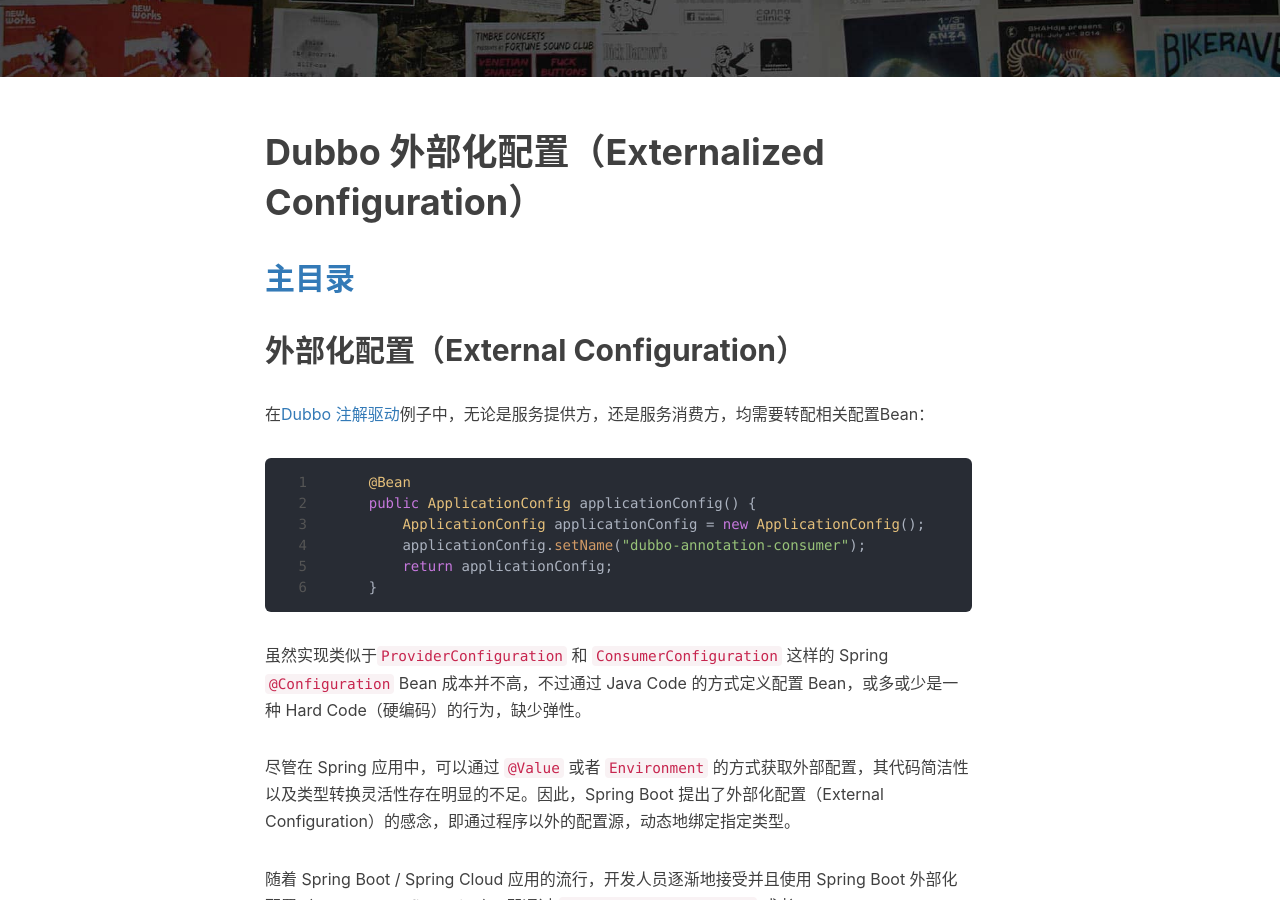
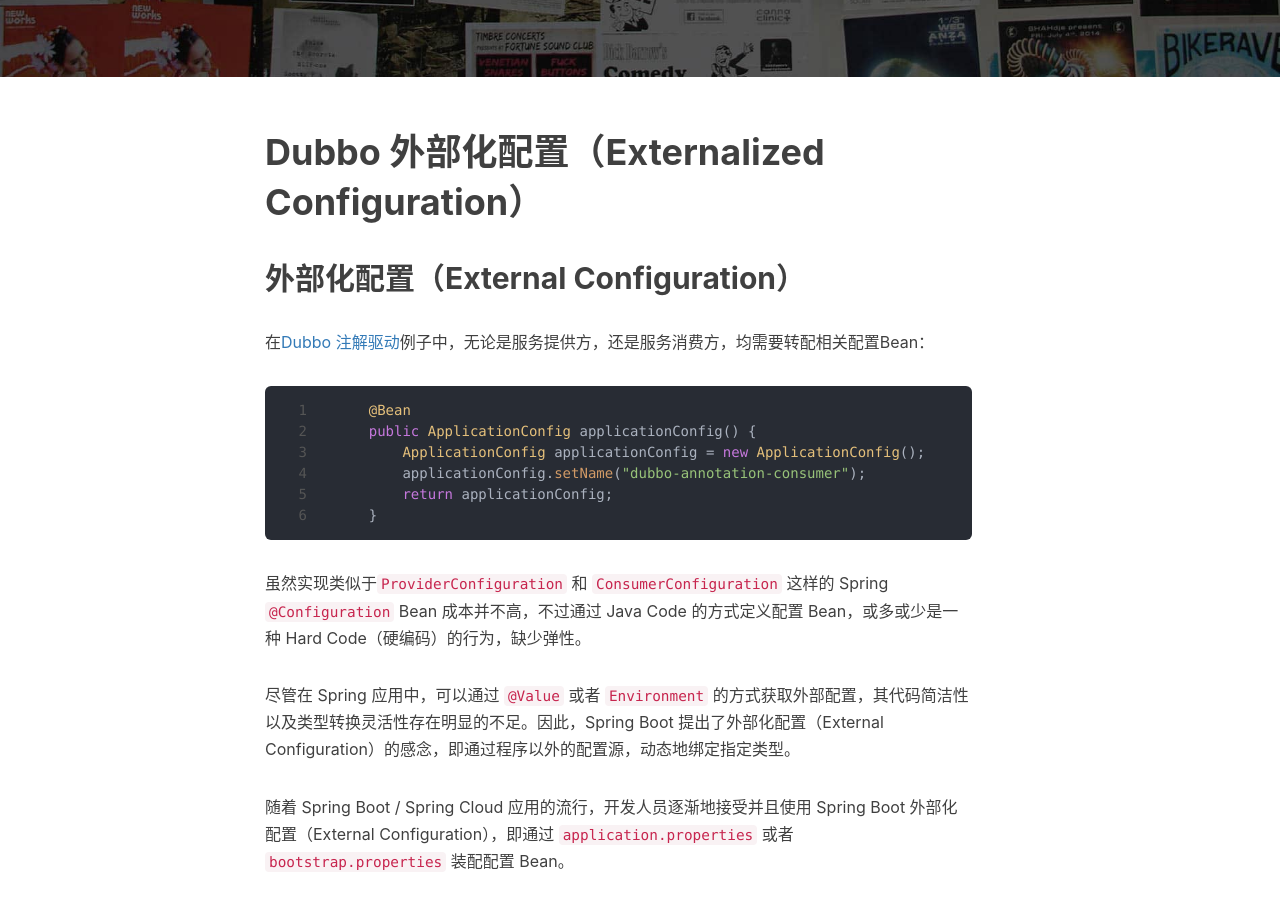
Before and after one commit to mercyblitz/mercyblitz.github.io, a Jekyll site: the page built from _posts/2018-01-18-Dubbo 外部化配置.md, in a window 1280 px wide and 900 px high, scrolled down 346 px. Built offline with Jekyll 4.4.1, drawn with Linux system fonts in a browser that asks for light colours; nearby versions of some CDN libraries; our own code applies the rules of GitHub Pages for plain Markdown files; comment, search, counter and statistics services are not loaded.

Commit message:
Update 2018-01-18-Dubbo 外部化配置.md

```diff
--- a/_posts/2018-01-18-Dubbo 外部化配置.md
+++ b/_posts/2018-01-18-Dubbo 外部化配置.md
@@ -1,8 +1,5 @@
 # Dubbo 外部化配置（Externalized Configuration）
 
-
-
-## [主目录](Dubbo-New-Programming-Model.md)
 
 
 
```
